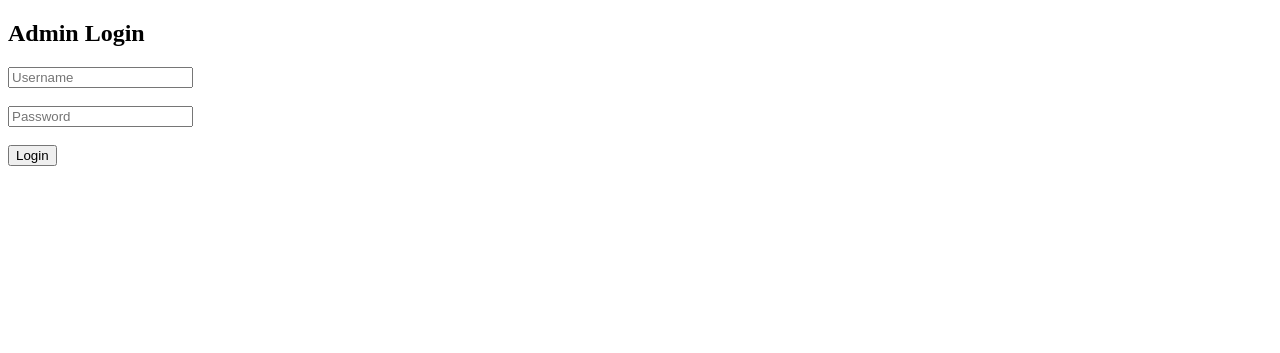
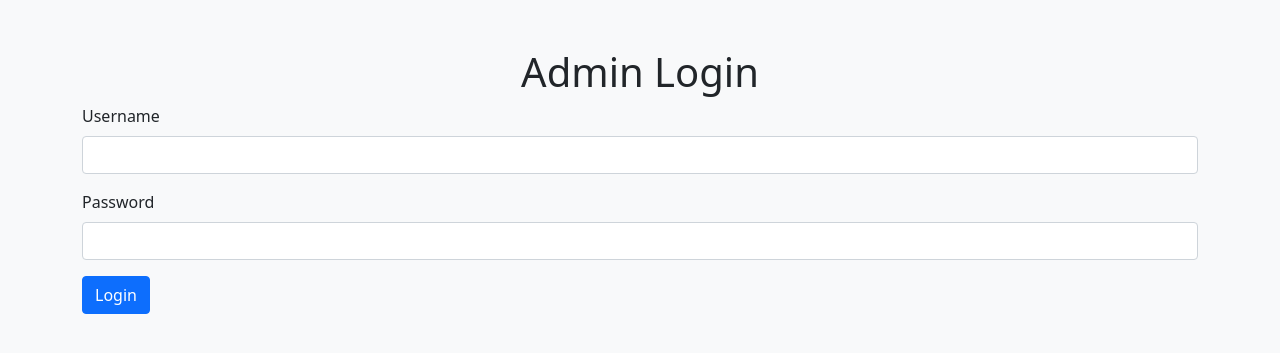
Before and after one commit to ruthishkumar18/chatbot, a Flask app: page /login in a window 1280 px wide. Shown: the top 353 px of the page. Run offline with Flask 3, Linux system fonts and the light colour scheme; parts of the project's set-up code (start-up, migrations or seed data) failed here and were passed over.

Commit message:
Update login.html

```diff
--- a/templates/login.html
+++ b/templates/login.html
@@ -1,14 +1,25 @@
 <!DOCTYPE html>
-<html>
+<html lang="en">
 <head>
-    <title>Admin Login</title>
+  <meta charset="UTF-8">
+  <meta name="viewport" content="width=device-width, initial-scale=1.0">
+  <title>Admin Login</title>
+  <link href="https://cdn.jsdelivr.net/npm/bootstrap@5.1.0/dist/css/bootstrap.min.css" rel="stylesheet">
 </head>
-<body>
-    <h2>Admin Login</h2>
-    <form method="post">
-        <input type="text" name="username" placeholder="Username" required><br><br>
-        <input type="password" name="password" placeholder="Password" required><br><br>
-        <input type="submit" value="Login">
+<body class="bg-light">
+  <div class="container mt-5">
+    <h1 class="text-center">Admin Login</h1>
+    <form method="POST" action="/login">
+      <div class="mb-3">
+        <label for="username" class="form-label">Username</label>
+        <input type="text" id="username" name="username" class="form-control" required>
+      </div>
+      <div class="mb-3">
+        <label for="password" class="form-label">Password</label>
+        <input type="password" id="password" name="password" class="form-control" required>
+      </div>
+      <button type="submit" class="btn btn-primary">Login</button>
     </form>
+  </div>
 </body>
 </html>
```
